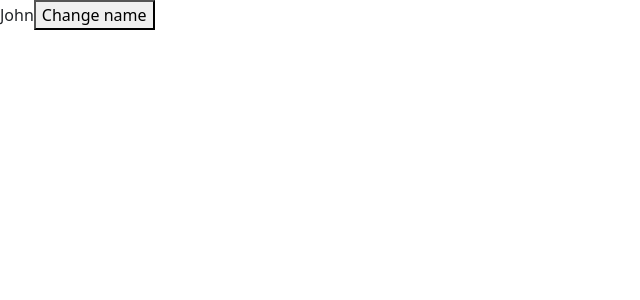
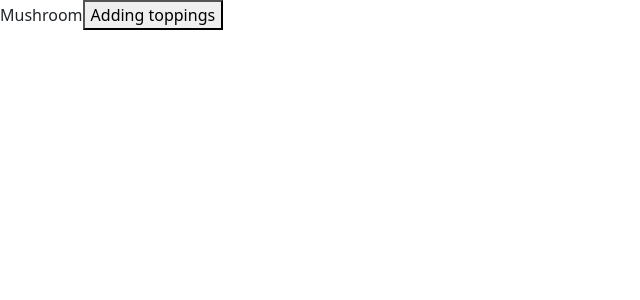
Before and after one commit to Kudoo39/react-app-v2, a React (Vite) app: page / in a window 1280 px wide. Shown: the top 300 px of the page, without its empty margins (0-640 px from the left). Built offline with nearby package versions, Linux system fonts and the light colour scheme.

Commit message:
update state array properties exercise

```diff
--- a/src/App.tsx
+++ b/src/App.tsx
@@ -1,23 +1,18 @@
 import { useState } from "react";
 const App = () => {
-  const [game, setGame] = useState({
-    id: 1,
-    player: {
-      name: "John",
-    },
+  const [pizza, setPizza] = useState({
+    name: "Spicy Pepperoni",
+    toppings: ["Mushroom"],
   });
 
   const handleClick = () => {
-    setGame({
-      ...game,
-      player: { ...game.player, name: "Bob" },
-    });
+    setPizza({ ...pizza, toppings: [...pizza.toppings, ", Cheese"] });
   };
 
   return (
     <div>
-      {game.player.name}
-      <button onClick={handleClick}>Change name</button>
+      {pizza.toppings}
+      <button onClick={handleClick}>Adding toppings</button>
     </div>
   );
 };
```
